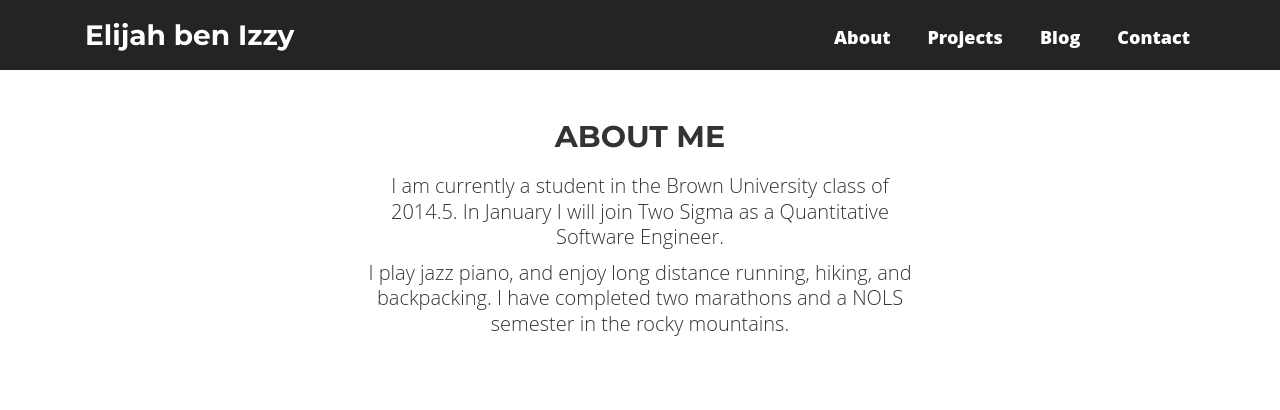
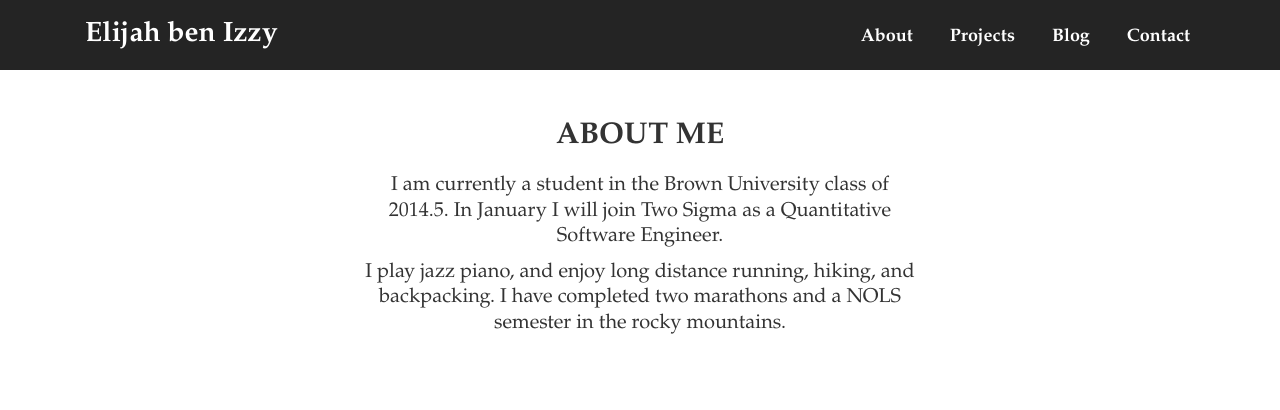
Before and after one commit to elijahbenizzy/elijahbenizzy.github.io, a plain HTML site: page index.html in a window 1280 px wide. Shown: the top 410 px of the page. Drawn offline with nearby package versions, Linux system fonts and the light colour scheme; some packages are replaced by stand-ins of ours; no server answers.

Commit message:
changed font

```diff
--- a/css/style.css
+++ b/css/style.css
@@ -11,7 +11,8 @@
   General
   ========================================================================== */
 body {
-	font-family:'Open Sans', Arial, sans-serif;
+	/*font-family:'Open Sans', Arial, sans-serif;*/
+	font-family: 'Book Antiqua', Palatino, 'Palatino Linotype', 'Palatino LT STD', Georgia, serif;
 	font-size:16px;
 	font-weight:300;
 	line-height:1.6em;
@@ -21,12 +22,14 @@ body {
 
 p {
 	color:#333;
-	font-family:'Open Sans', Arial, sans-serif;
+	/*font-family:'Open Sans', Arial, sans-serif;*/
+	font-family: 'Book Antiqua', Palatino, 'Palatino Linotype', 'Palatino LT STD', Georgia, serif;
 	font-weight:300;
 	font-size:20px
 }
  h1,h2, h3, h4, h5, h6 {
-	font-family: 'Montserrat', sans-serif;
+ 	font-family: 'Book Antiqua', Palatino, 'Palatino Linotype', 'Palatino LT STD', Georgia, serif;
+	/*font-family: 'Montserrat', sans-serif;*/
 	font-weight:500;
 	line-height:1.1em;
 	color:#333;
```
